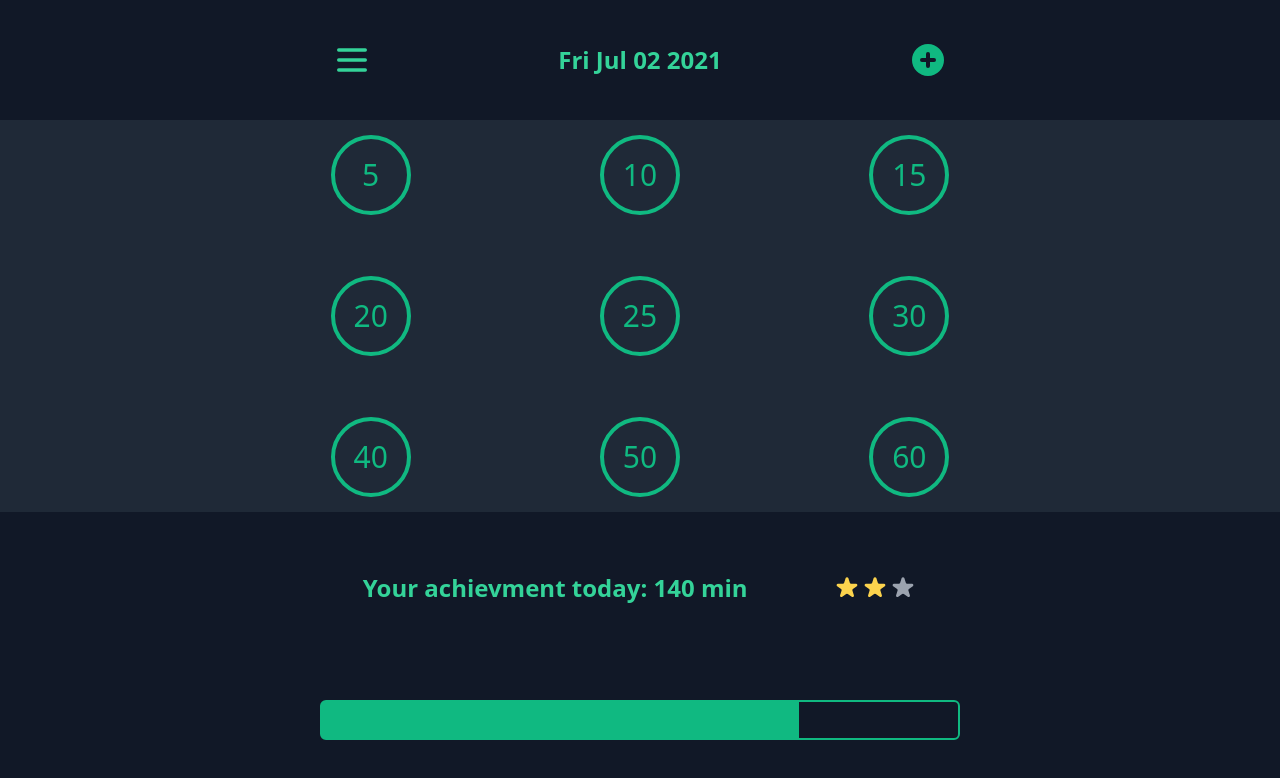
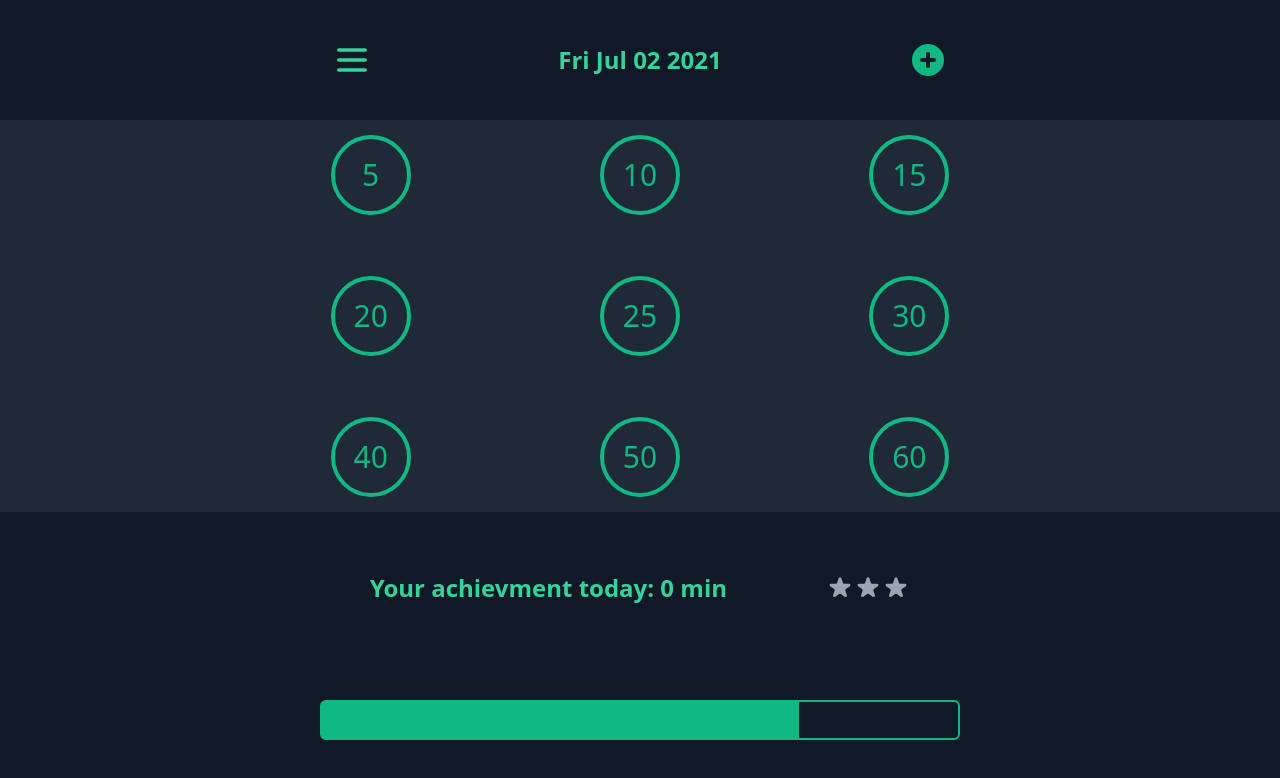
Before and after one commit to alimr70/advanced-pomodoro, a React (Create React App) app: page / in a window 1280 px wide. Shown: the top 778 px of the page. Built offline with nearby package versions, Linux system fonts and the light colour scheme.

Commit message:
dynamically display home page's stars and working minutes

```diff
--- a/src/components/HomePage.js
+++ b/src/components/HomePage.js
@@ -132,6 +132,22 @@ const Main = () => {
 };
 
 const Footer = () => {
+  const { state, dispatch } = useContext(Store);
+  const { workDays } = state;
+  const { one, two, three } = state.stars;
+
+  const todaysWorkDay = workDays.find(
+    (workDay) => workDay.day === new Date(Date.now()).toDateString()
+  );
+
+  const isStar = (starNum, todaysWorkDay) => {
+    return todaysWorkDay
+      ? todaysWorkDay.workingMinutes > starNum
+        ? "text-yellow-300"
+        : "text-gray-400"
+      : "text-gray-400";
+  };
+
   return (
     <>
       {/* Footer - Wrok sessions achievment */}
@@ -141,16 +157,19 @@ const Footer = () => {
           id="footer-container"
           className="w-5/6 sm:w-4/5 md:w-4/6 lg:w-7/12 xl:w-1/2 h-full mx-auto justify-self-center self-center grid">
           <div className="grid xs:grid-flow-col items-center justify-items-center">
-            <span>Your achievment today: 140 min</span>
+            <span>
+              Your achievment today:{" "}
+              {todaysWorkDay ? todaysWorkDay.workingMinutes : 0} min
+            </span>
             <div className="flex">
               <span>
-                <StarIcon color="text-yellow-300" />
+                <StarIcon color={isStar(one, todaysWorkDay)} />
               </span>
               <span>
-                <StarIcon color="text-yellow-300" />
+                <StarIcon color={isStar(two, todaysWorkDay)} />
               </span>
               <span>
-                <StarIcon color="text-gray-400" />
+                <StarIcon color={isStar(three, todaysWorkDay)} />
               </span>
             </div>
           </div>
--- a/src/components/TimeCounter.js
+++ b/src/components/TimeCounter.js
@@ -59,7 +59,7 @@ const Main = () => {
           dispatch(
             addWorkDay({
               day: new Date(Date.now()).toDateString(),
-              workingMinutes: 65,
+              workingMinutes: parseInt(mins),
             })
           );
           dispatch(
@@ -67,7 +67,7 @@ const Main = () => {
               id: nanoid(5),
               sessionDay: new Date(Date.now()).toDateString(),
               parentProject: selectedProject,
-              workingMinutes: mins,
+              workingMinutes: parseInt(mins),
             })
           );
         } else if (seconds === 0 && minutes > 0) {
@@ -102,7 +102,9 @@ const Main = () => {
               }}>
               <option value="">Choose project/activity</option>
               {state.projects.map((project) => (
-                <option value={project.id}>{project.title}</option>
+                <option key={project.id} value={project.id}>
+                  {project.title}
+                </option>
               ))}
             </select>
           </div>
--- a/src/context/reducer.js
+++ b/src/context/reducer.js
@@ -17,11 +17,13 @@ const addWorkDay = (state, newWorkDay) => {
     (workDay) => workDay.day === newWorkDay.day
   );
   if (foundWorkDay) {
-    state.workDays.filter((workDay) => workDay !== foundWorkDay);
+    let newWorkDays = state.workDays.filter(
+      (workDay) => workDay.day !== foundWorkDay.day
+    );
     foundWorkDay.workingMinutes += newWorkDay.workingMinutes;
     return {
       ...state,
-      workDays: [foundWorkDay, ...state.workDays],
+      workDays: [foundWorkDay, ...newWorkDays],
     };
   }
   return {
```
Also changed, not shown: 1 other file (tests, documents, lock files or other folders).
